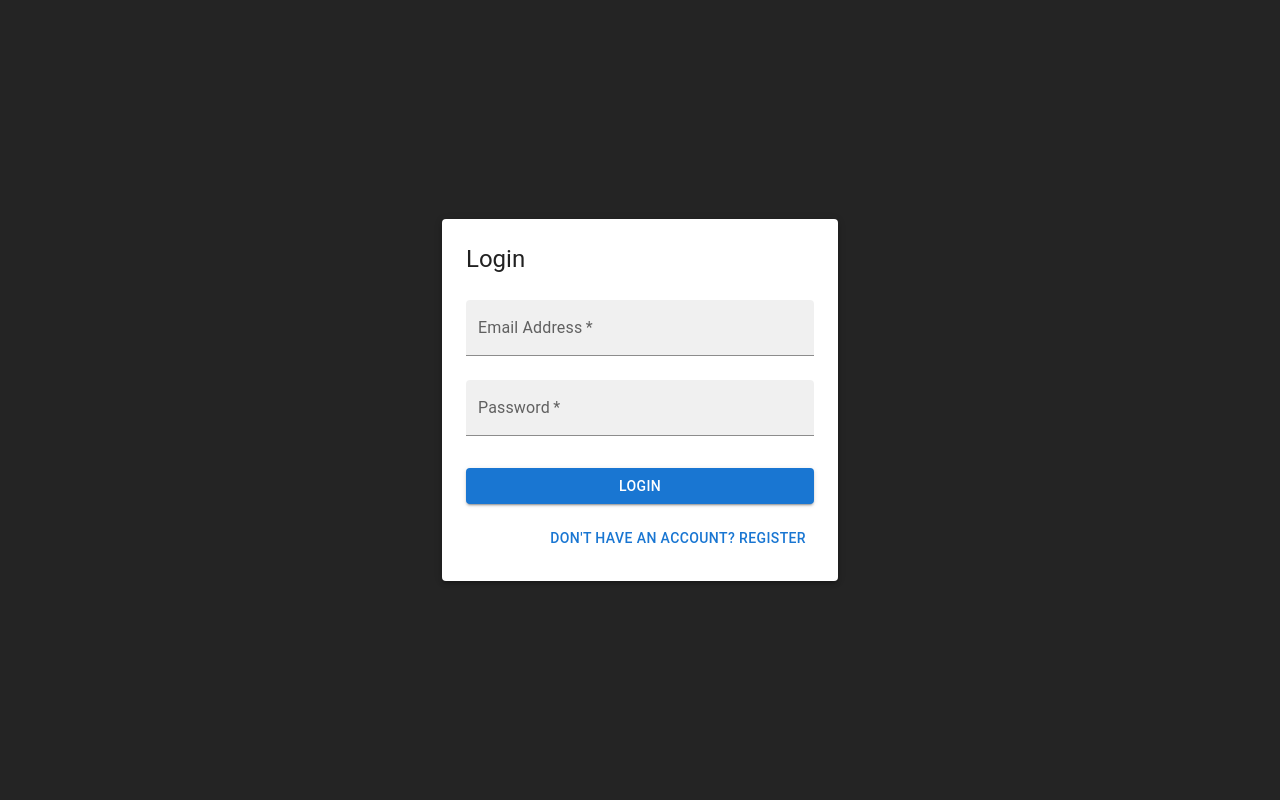
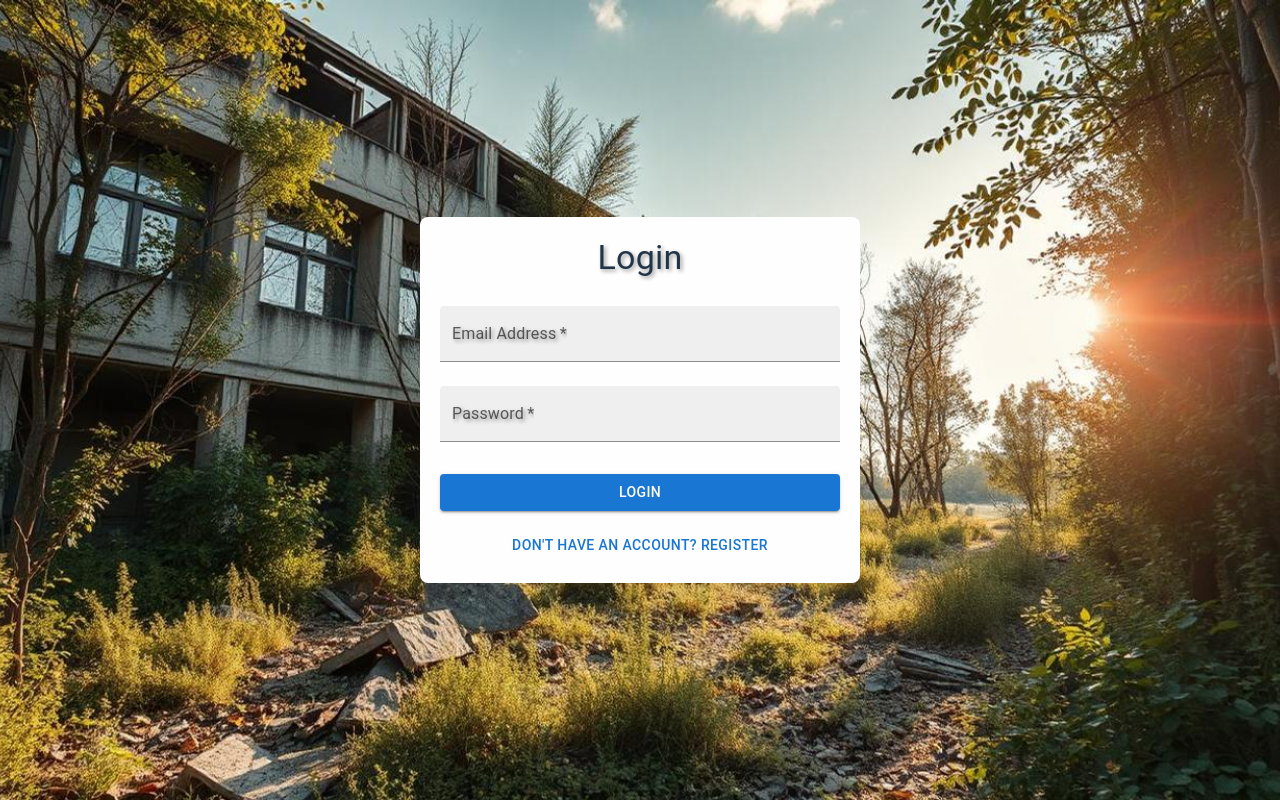
Before and after one commit to uzsakj/urbex-app, a React (Vite) app in the folder frontend/: page /login in a window 1280 px wide. Built offline with nearby package versions, Linux system fonts and the light colour scheme.

Commit message:
styled login and register, fixed authentication issue

```diff
--- a/frontend/src/components/Home.tsx
+++ b/frontend/src/components/Home.tsx
@@ -32,7 +32,7 @@ const Home: React.FC = () => {
             }}
         >
             <Box sx={{
-                backgroundColor: 'rgba(255, 254, 254, 0.7)',
+                backgroundColor: 'rgba(255, 254, 254, 1)',
                 padding: '20px',
                 borderRadius: '8px',
                 textShadow: '2px 2px 4px rgba(0, 0, 0, 0.4)'
--- a/frontend/src/components/Login.tsx
+++ b/frontend/src/components/Login.tsx
@@ -1,5 +1,5 @@
 import React, { useState, FormEvent } from 'react';
-import { Button, TextField, Typography, Container, Grid, Paper, Box } from '@mui/material';
+import { Button, TextField, Typography, Box } from '@mui/material';
 import { useNavigate } from 'react-router-dom';
 
 const Login: React.FC = () => {
@@ -27,21 +27,44 @@ const Login: React.FC = () => {
             const data = await response.json();
 
             if (response.ok) {
-                setError(null)
-                navigate('/');
+                setError(null);
+                navigate('/dashboard');
             } else {
                 setError(data.message || data.error || 'Something went wrong');
             }
         } catch (err) {
-            setError(`Error occured: ${err}`);
+            setError(`Error occurred: ${err}`);
         }
     };
 
     return (
-        <Box display="flex" justifyContent="center" alignItems="center" height="100vh">
-            <Container component="main" maxWidth="xs">
-                <Paper elevation={3} sx={{ padding: 3 }}>
-                    <Typography variant="h5" component="h1" gutterBottom>
+        <Box
+            sx={{
+                width: '100vw',
+                height: '100vh',
+                display: 'flex',
+                justifyContent: 'center',
+                alignItems: 'center',
+                flexDirection: 'column',
+                textAlign: 'center',
+                position: 'relative',
+                backgroundImage: 'url(/urbex.jpg)',
+                backgroundSize: 'cover',
+                backgroundPosition: 'center',
+                backgroundRepeat: 'no-repeat',
+            }}
+        >
+            <Box
+                sx={{
+                    backgroundColor: 'rgba(255, 254, 254, 1)',
+                    padding: '20px',
+                    borderRadius: '8px',
+                    textShadow: '2px 2px 4px rgba(0, 0, 0, 0.4)',
+                    width: '100%',
+                    maxWidth: '400px',
+                }}
+            >
+                <Typography variant="h4" gutterBottom>
                     Login
                 </Typography>
 
@@ -72,15 +95,14 @@ const Login: React.FC = () => {
                     </Button>
                 </form>
 
-                    <Grid container justifyContent="flex-end" sx={{ mt: 2 }}>
-                        <Grid>
-                            <Button onClick={() => navigate('/register')} color="primary">
+                <Button
+                    onClick={() => navigate('/register')}
+                    color="primary"
+                    sx={{ mt: 2 }}
+                >
                     Don't have an account? Register
                 </Button>
-                        </Grid>
-                    </Grid>
-                </Paper>
-            </Container>
+            </Box>
         </Box>
     );
 };
--- a/frontend/src/components/Register.tsx
+++ b/frontend/src/components/Register.tsx
@@ -1,5 +1,5 @@
 import React, { useState, FormEvent } from 'react';
-import { Button, TextField, Typography, Container, Grid, Paper, Box, Snackbar } from '@mui/material';
+import { Button, TextField, Typography, Box, Snackbar } from '@mui/material';
 import { useNavigate } from 'react-router-dom';
 
 const Register: React.FC = () => {
@@ -7,8 +7,8 @@ const Register: React.FC = () => {
     const [email, setEmail] = useState<string>('');
     const [password, setPassword] = useState<string>('');
     const [error, setError] = useState<string | null>(null);
-    const [openSnackbar, setOpenSnackbar] = useState<boolean>(false); // To manage Snackbar visibility
-    const [snackbarMessage, setSnackbarMessage] = useState<string>(''); // To manage Snackbar message
+    const [openSnackbar, setOpenSnackbar] = useState<boolean>(false);
+    const [snackbarMessage, setSnackbarMessage] = useState<string>('');
 
     const apiDomain: string = import.meta.env.VITE_API_DOMAIN || '';
     const navigate = useNavigate();
@@ -42,15 +42,38 @@ const Register: React.FC = () => {
                 setError(data.message || data.error || 'Something went wrong');
             }
         } catch (err) {
-            setError(`Error occured: ${err}`);
+            setError(`Error occurred: ${err}`);
         }
     };
 
     return (
-        <Box display="flex" justifyContent="center" alignItems="center" height="100vh">
-            <Container component="main" maxWidth="xs">
-                <Paper elevation={3} sx={{ padding: 3 }}>
-                    <Typography variant="h5" component="h1" gutterBottom>
+        <Box
+            sx={{
+                width: '100vw',
+                height: '100vh',
+                display: 'flex',
+                justifyContent: 'center',
+                alignItems: 'center',
+                flexDirection: 'column',
+                textAlign: 'center',
+                position: 'relative',
+                backgroundImage: 'url(/urbex.jpg)',
+                backgroundSize: 'cover',
+                backgroundPosition: 'center',
+                backgroundRepeat: 'no-repeat',
+            }}
+        >
+            <Box
+                sx={{
+                    backgroundColor: 'rgba(255, 254, 254, 1)',
+                    padding: '20px',
+                    borderRadius: '8px',
+                    textShadow: '2px 2px 4px rgba(0, 0, 0, 0.4)',
+                    width: '100%',
+                    maxWidth: '400px',
+                }}
+            >
+                <Typography variant="h4" gutterBottom>
                     Register
                 </Typography>
 
@@ -90,15 +113,14 @@ const Register: React.FC = () => {
                     </Button>
                 </form>
 
-                    <Grid container justifyContent="flex-end" sx={{ mt: 2 }}>
-                        <Grid>
-                            <Button onClick={() => navigate('/login')} color="primary">
+                <Button
+                    onClick={() => navigate('/login')}
+                    color="primary"
+                    sx={{ mt: 2 }}
+                >
                     Already have an account? Login
                 </Button>
-                        </Grid>
-                    </Grid>
-                </Paper>
-            </Container>
+            </Box>
 
             <Snackbar
                 open={openSnackbar}
```
Also changed, not shown: 1 other file (tests, documents, lock files or other folders). Lines whose indentation alone changed are shown as unchanged.
